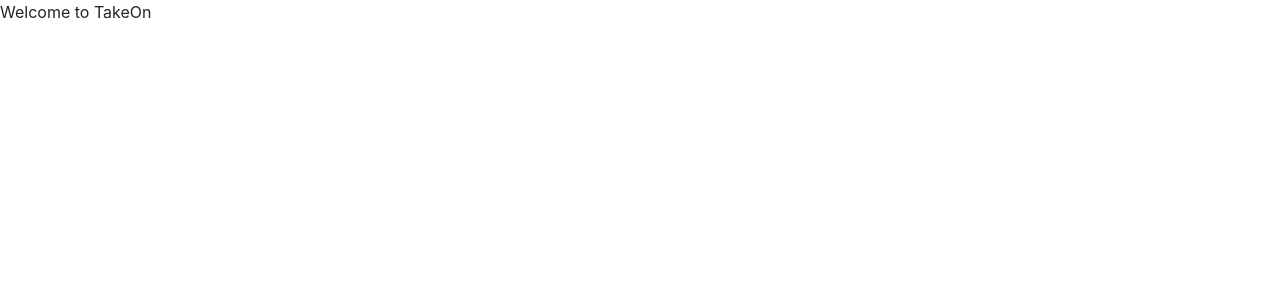
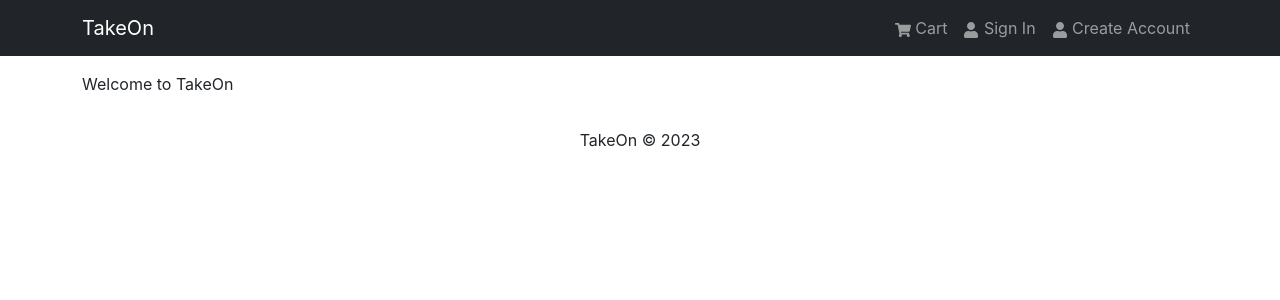
Before and after one commit to gabbiedla/takeon, a React (Create React App) app in the folder frontend/: page / in a window 1280 px wide. Shown: the top 300 px of the page. Built offline with nearby package versions, Linux system fonts and the light colour scheme.

Commit message:
added navbar and footer

```diff
--- a/frontend/src/App.js
+++ b/frontend/src/App.js
@@ -1,7 +1,20 @@
 import React from 'react';
+import { Container } from 'react-bootstrap';
+import Header from './components/Header';
+import Footer from './components/Footer';
 
 const App = () => {
-  return <div>Welcome to TakeOn</div>;
+  return (
+    <>
+      <Header />
+      <main className="py-3">
+        <Container>
+          <div>Welcome to TakeOn</div>
+        </Container>
+      </main>
+      <Footer />
+    </>
+  );
 };
 
 export default App;
--- /dev/null
+++ b/frontend/src/components/Footer.jsx
@@ -0,0 +1,19 @@
+import React from 'react';
+import { Container, Row, Col } from 'react-bootstrap';
+
+const Footer = () => {
+  const currentYear = new Date().getFullYear();
+  return (
+    <footer>
+      <Container>
+        <Row>
+          <Col className="text-center py-3">
+            <p>TakeOn &copy; {currentYear}</p>
+          </Col>
+        </Row>
+      </Container>
+    </footer>
+  );
+};
+
+export default Footer;
--- /dev/null
+++ b/frontend/src/components/Header.jsx
@@ -0,0 +1,34 @@
+import React from 'react';
+import { Navbar, Nav, Container } from 'react-bootstrap';
+import { FaShoppingCart, FaUser } from 'react-icons/fa';
+
+const Header = () => {
+  return (
+    <header>
+      <Navbar bg="dark" variant="dark" expand="md" collapseOnSelect>
+        <Container>
+          <Navbar.Brand href="/">TakeOn</Navbar.Brand>
+          <Navbar.Toggle aria-controls="basic-navbar-nav" />
+          <Navbar.Collapse id="basic-navbar-nav">
+            <Nav className="ms-auto">
+              <Nav.Link href="/cart">
+                <FaShoppingCart />
+                {` `} Cart
+              </Nav.Link>
+              <Nav.Link href="/login">
+                <FaUser />
+                {` `} Sign In
+              </Nav.Link>
+              <Nav.Link href="/create-account">
+                <FaUser />
+                {` `} Create Account
+              </Nav.Link>
+            </Nav>
+          </Navbar.Collapse>
+        </Container>
+      </Navbar>
+    </header>
+  );
+};
+
+export default Header;
```
